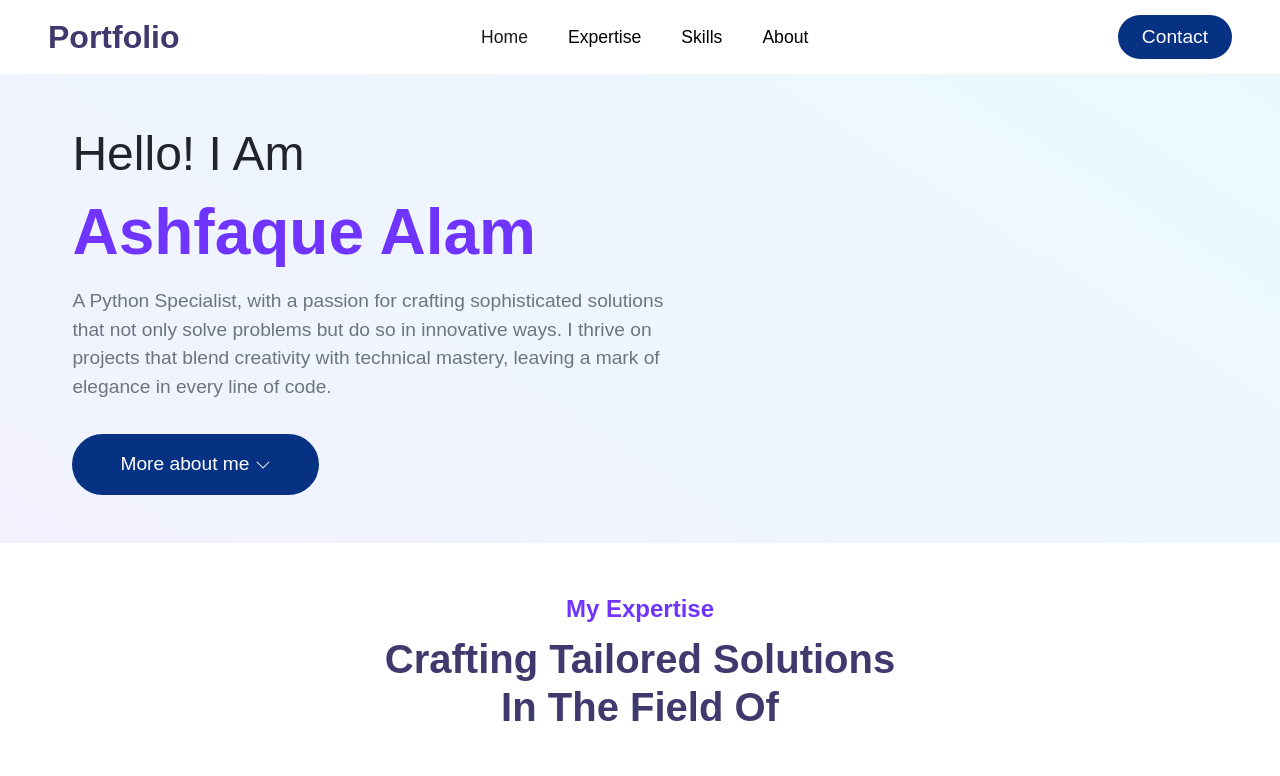
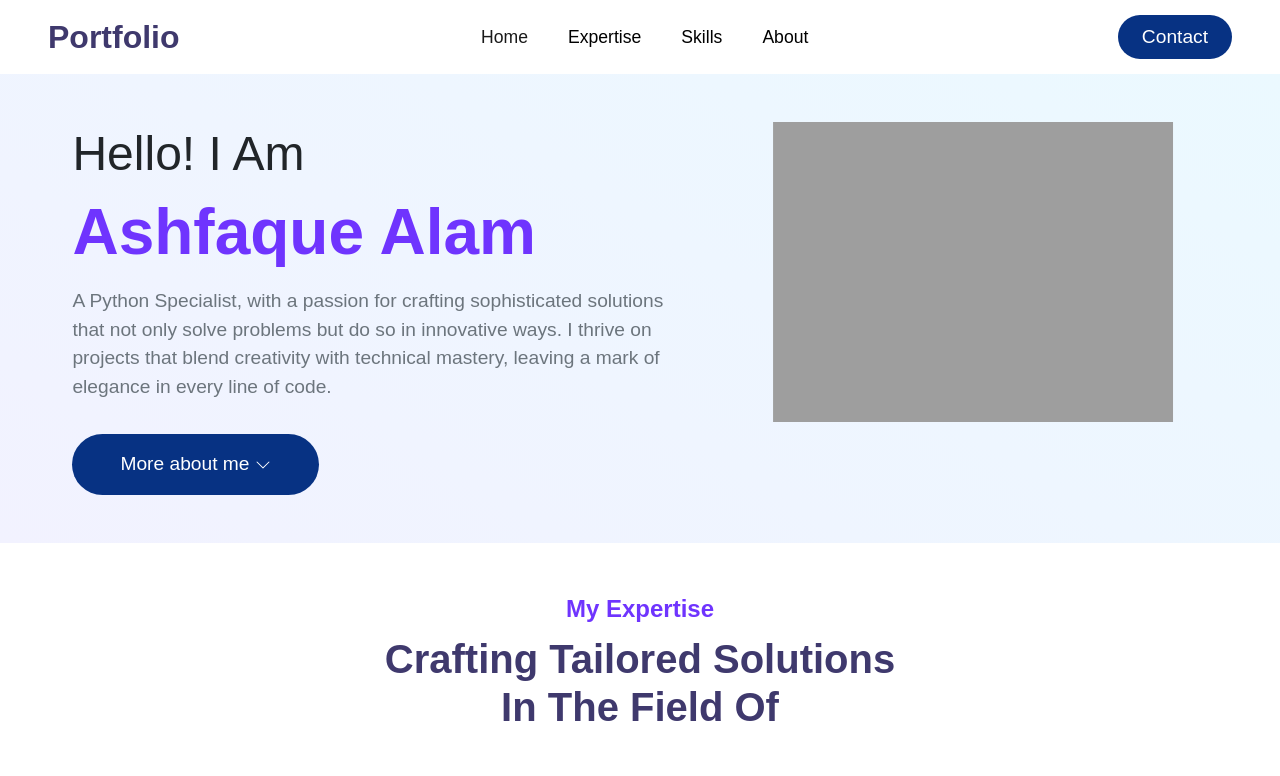
Before and after one commit to ashfaque/portfolio, a plain HTML site: page index.html in a window 1280 px wide. Shown: the top 776 px of the page. Drawn offline with Linux system fonts and the light colour scheme; the site is published under a folder, as on GitHub Pages, so addresses that start at the root find nothing; a web font is replaced by a local one.

Commit message:
updated assets path

```diff
--- a/index.html
+++ b/index.html
@@ -106,7 +106,7 @@
         </div>
         <!-- Main Image -->
         <div class="col-10 col-md-4 d-none d-md-block">
-          <img src="/assets/img/AA.png" class="img-fluid" alt="" />
+          <img src="assets/img/AA.png" class="img-fluid" alt="" />
         </div>
       </div>
     </section>
```
